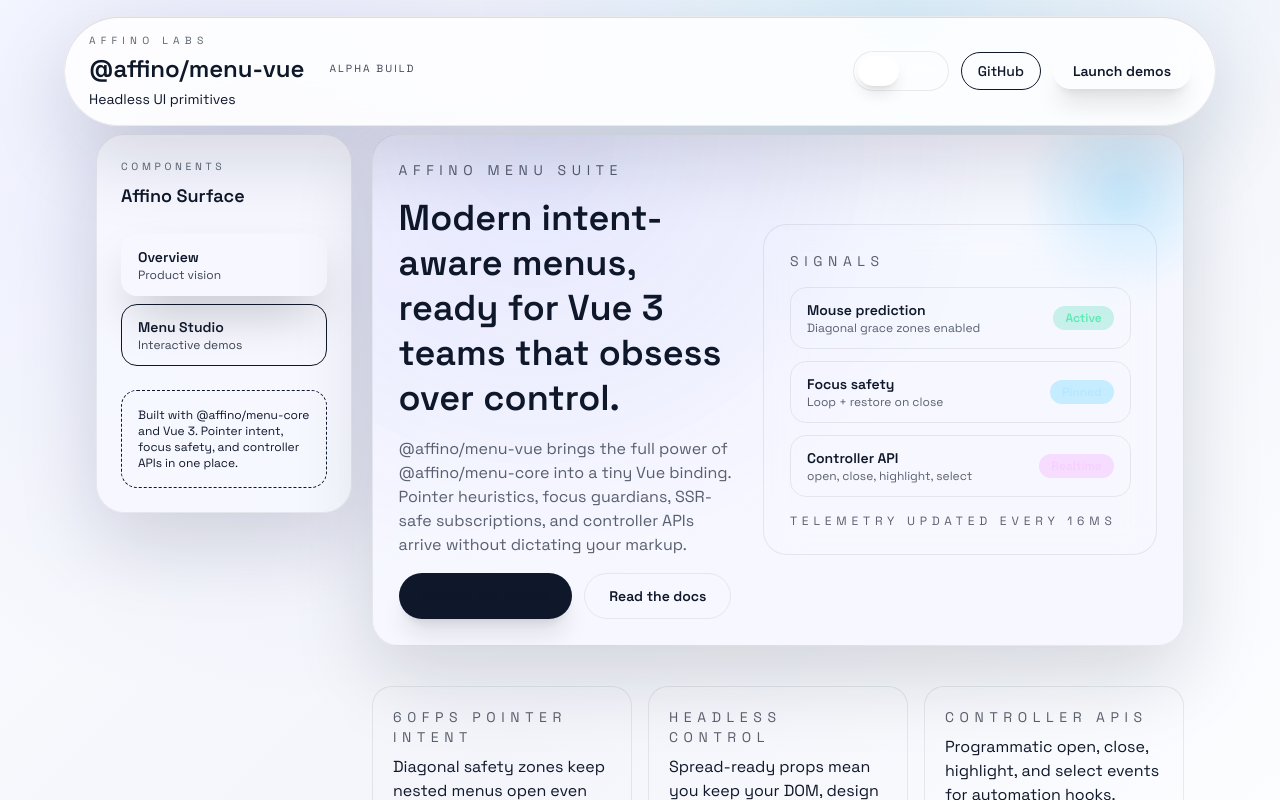
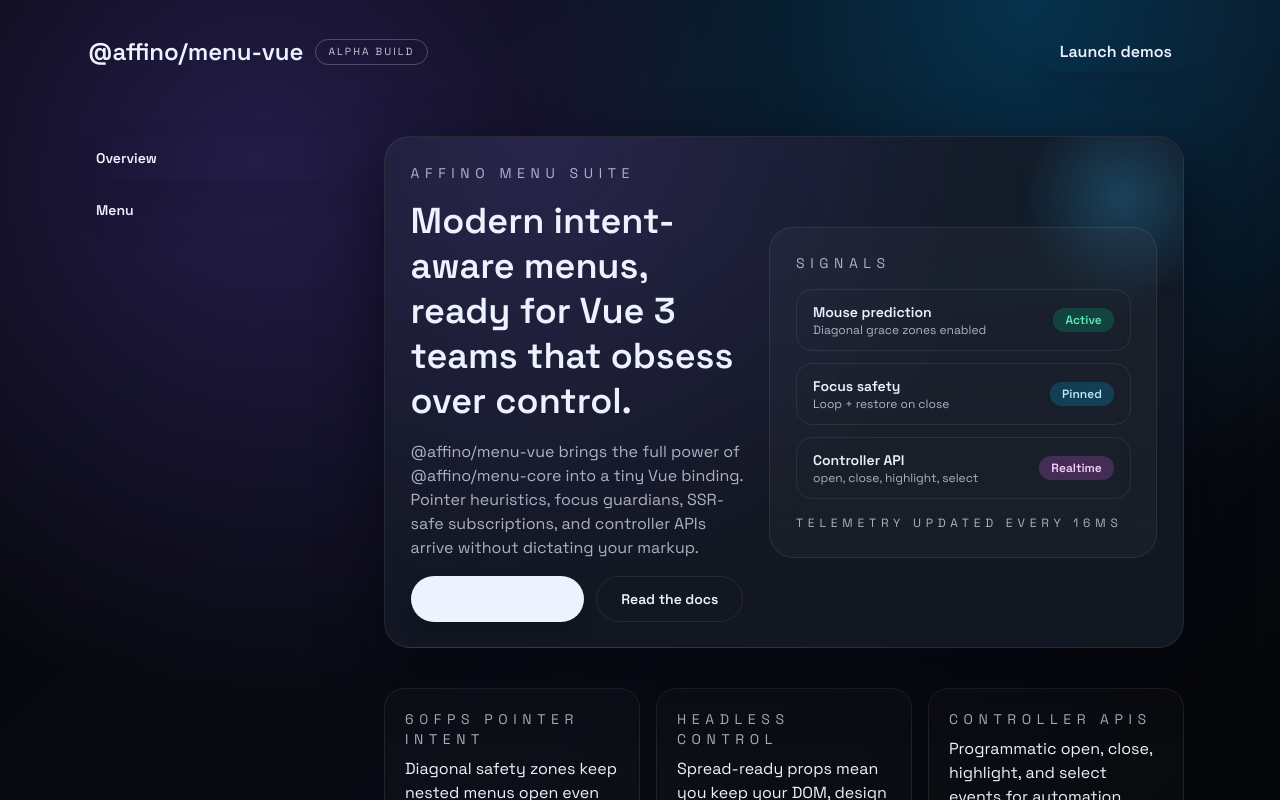
Before and after one commit to affinio/affinio, a Vue app in the folder demo-vue/: page / in a window 1280 px wide. Shown: the top 800 px of the page. Built offline with nearby package versions, Linux system fonts and the light colour scheme.

Commit message:
demo simplification

```diff
--- a/demo-vue/src/assets/main.css
+++ b/demo-vue/src/assets/main.css
@@ -82,13 +82,6 @@
 	color: inherit;
 }
 
-.glass-panel {
-	background: var(--surface);
-	border: 1px solid var(--glass-border);
-	border-radius: 999px;
-	box-shadow: inset 0 1px 0 var(--glass-highlight), var(--shadow-soft);
-	backdrop-filter: blur(24px);
-}
 
 .shell-surface {
 	background: var(--surface-alt);
--- /dev/null
+++ b/demo-vue/src/components/LeftAside.vue
@@ -0,0 +1,40 @@
+<template>
+  <aside class="w-full lg:w-64">
+    <div class="flex flex-col gap-6">
+      <nav class="flex flex-col gap-2">
+        <RouterLink
+          v-for="item in navigation"
+          :key="item.to"
+          :to="item.to"
+          class="py-3 transition"
+          :class="[
+            isActive(item.to)
+              ? 'border-transparent bg-linear-to-r from-(--accent)] to-(--accent-strong)] text-[#05060a] shadow-2xl'
+              : 'border-(--glass-border)] text-(--text-muted)] hover:border-(--glass-highlight)] hover:text-(--text-primary)]',
+          ]"
+        >
+          <p class="text-sm font-semibold">{{ item.label }}</p>
+        </RouterLink>
+      </nav>
+    </div>
+  </aside>
+</template>
+
+<script setup lang="ts">
+import { RouterLink } from 'vue-router'
+import { useRoute } from 'vue-router'
+
+const route = useRoute()
+
+const navigation = [
+  { label: 'Overview', to: '/' },
+  { label: 'Menu', to: '/menu/simple' },
+]
+
+const isActive = (path: string) => {
+  if (path === '/') {
+    return route.path === '/'
+  }
+  return route.path.startsWith('/menu')
+}
+</script>
--- a/demo-vue/src/layouts/AppFooter.vue
+++ b/demo-vue/src/layouts/AppFooter.vue
@@ -1,20 +1,9 @@
-<script setup lang="ts">
-
-</script>
+<script setup lang="ts"></script>
 
 <template>
-  <footer class="mt-12 px-4 lg:px-8">
-    <div
-      class="glass-panel mx-auto flex w-full max-w-6xl flex-col items-center gap-4 px-6 py-4 text-(--text-primary) sm:flex-row sm:justify-between"
-    >
-      <p class="text-sm text-(--text-muted)]">
-        © 2024 Affino Labs. Built with ❤️ using Vue.js and TypeScript.
-      </p>
-      <a
-        class="rounded-full border border-(--glass-border)] px-4 py-2 text-sm font-medium text-(--text-primary)] transition hover:border-(--glass-highlight)]"
-        ></a>
-        Visit our GitHub
-
-    </div>
+  <footer class="flex justify-center px-4 py-6 text-center lg:px-8 mx-auto">
+    <p class="text-sm text-(--text-muted)]">
+      © 2025 Affino. Built with ❤️ using Vue.js and TypeScript.
+    </p>
   </footer>
 </template>
--- a/demo-vue/src/layouts/AppHeader.vue
+++ b/demo-vue/src/layouts/AppHeader.vue
@@ -1,44 +1,28 @@
 <script setup lang="ts">
 import { RouterLink } from "vue-router"
-import ThemeToggle from "@/components/ThemeToggle.vue"
 
-const props = defineProps<{ tagline?: string }>()
 </script>
 
 <template>
-  <header class="sticky top-4 z-40 px-4 lg:px-8">
+  <header class="sticky top-4 z-40 px-4 lg:px-8 mb-10">
     <div
-      class="glass-panel mx-auto flex w-full max-w-6xl flex-col gap-4 px-6 py-4 text-(--text-primary) sm:flex-row sm:items-center sm:justify-between"
+      class="mx-auto flex w-full max-w-6xl flex-col gap-4 px-6 py-4 text-(--text-primary) sm:flex-row sm:items-center sm:justify-between"
     >
       <div class="space-y-1">
-        <p class="text-[0.65rem] uppercase tracking-[0.5em] text-(--text-muted)">Affino Labs</p>
+
         <div class="flex flex-wrap items-center gap-3">
           <h1 class="text-2xl font-semibold">@affino/menu-vue</h1>
           <span class="rounded-full border border-white/30 px-3 py-1 text-[0.65rem] uppercase tracking-[0.2em] opacity-80">
             Alpha build
           </span>
         </div>
-        <p class="text-sm text-(--text-muted)]">
-          {{ props.tagline || "Diagonal intent and focus-safe menu primitives, demoed live." }}
-        </p>
       </div>
-      <div class="flex flex-wrap items-center gap-3">
-        <ThemeToggle />
-        <a
-          class="rounded-full border border-(--glass-border)] px-4 py-2 text-sm font-medium text-(--text-primary)] transition hover:border-(--glass-highlight)]"
-          href="https://github.com/affino/menu"
-          target="_blank"
-          rel="noreferrer"
-        >
-          GitHub
-        </a>
-        <RouterLink
+      <RouterLink
           to="/menu/simple"
-          class="rounded-full bg-(--text-primary)] px-5 py-2 text-sm font-semibold text-[#05060a] shadow-xl transition hover:opacity-90"
+          class="rounded-full bg-(--text-primary)] px-5 py-2 font-semibold text-[#05060a] shadow-xl transition hover:opacity-90"
         >
           Launch demos
-        </RouterLink>
-      </div>
+      </RouterLink>
     </div>
   </header>
 </template>
--- a/demo-vue/src/layouts/AppLayout.vue
+++ b/demo-vue/src/layouts/AppLayout.vue
@@ -1,64 +1,23 @@
 <script setup lang="ts">
-import { RouterLink } from "vue-router"
-import { computed } from "vue"
-import { useRoute } from "vue-router"
-import AppHeader from "@/layouts/AppHeader.vue"
-
-const route = useRoute()
-
-const navigation = [
-    { label: "Overview", description: "Product vision", to: "/" },
-    { label: "Menu Studio", description: "Interactive demos", to: "/menu/simple" },
-]
-
-const isActive = (path: string) => {
-    if (path === "/") {
-        return route.path === "/"
-    }
-    return route.path.startsWith("/menu")
-}
-
-const marqueeCopy = computed(() =>
-    route.path.startsWith("/menu") ? "Intent aware menus" : "Headless UI primitives"
-)
+import AppHeader from '@/layouts/AppHeader.vue'
+import AppFooter from '@/layouts/AppFooter.vue'
+import AppAside from '@/components/LeftAside.vue'
 </script>
 
 <template>
-    <div class="app-shell min-h-screen pb-16">
-        <AppHeader :tagline="marqueeCopy" />
+  <div class="app-shell min-h-screen">
+    <AppHeader />
     <div
       class="mx-auto flex w-full max-w-6xl flex-col gap-5 px-4 pb-12 pt-6 lg:flex-row lg:items-start lg:px-8"
     >
-            <aside class="shell-surface w-full rounded-3xl lg:w-64">
-                <div class="flex flex-col gap-6 p-6">
-                    <div>
-                        <p class="text-[0.65rem] uppercase tracking-[0.35em] text-(--text-muted)">Components</p>
-                        <p class="mt-2 text-lg font-semibold text-(--text-primary)">Affino Surface</p>
-                    </div>
-                    <nav class="flex flex-col gap-2">
-                        <RouterLink
-                            v-for="item in navigation"
-                            :key="item.to"
-                            :to="item.to"
-                            class="group rounded-2xl border px-4 py-3 transition"
-                            :class="[
-                                isActive(item.to)
-                                    ? 'border-transparent bg-linear-to-r from-(--accent)] to-(--accent-strong)] text-[#05060a] shadow-2xl'
-                                    : 'border-(--glass-border)] text-(--text-muted)] hover:border-(--glass-highlight)] hover:text-(--text-primary)]',
-                            ]"
-                        >
-                            <p class="text-sm font-semibold">{{ item.label }}</p>
-                            <p v-if="item.description" class="text-xs opacity-80">{{ item.description }}</p>
-                        </RouterLink>
-                    </nav>
-                    <div class="rounded-2xl border border-dashed border-(--glass-border)] p-4 text-xs text-(--text-muted)]">
-                        Built with @affino/menu-core and Vue 3. Pointer intent, focus safety, and controller APIs in one place.
-                    </div>
-                </div>
-            </aside>
+      <div class="flex w-full gap-8 lg:flex-row">
+        <AppAside />
         <main class="w-full flex-1">
           <router-view />
         </main>
       </div>
     </div>
+
+    <AppFooter />
+  </div>
 </template>
--- a/demo-vue/src/pages/menu/MenuPage.vue
+++ b/demo-vue/src/pages/menu/MenuPage.vue
@@ -6,31 +6,26 @@
   {
     name: "menu.simple",
     label: "Simple actions",
-    summary: "Primary actions with shortcuts and sections.",
     to: "/menu/simple",
   },
   {
     name: "menu.nested",
     label: "Nested workflows",
-    summary: "Multi-level teams and automation paths.",
     to: "/menu/nested",
   },
   {
     name: "menu.context",
     label: "Context trigger",
-    summary: "Right-click canvas with smart selection.",
     to: "/menu/context",
   },
   {
     name: "menu.command",
     label: "Command center",
-    summary: "Toggleable signals and pinned segments.",
     to: "/menu/command",
   },
   {
     name: "menu.stress",
-    label: "Stress lab",
-    summary: "Scrollable parents, RTL, and 1K items.",
+    label: "Overload",
     to: "/menu/stress",
   },
 ]
@@ -41,14 +36,6 @@
 
 <template>
   <section class="space-y-6">
-    <header class="space-y-2">
-      <p class="text-sm uppercase tracking-[0.4em] text-(--text-muted)">Menu Studio</p>
-      <h2 class="text-3xl font-semibold">Intent aware menus, rendered five different ways.</h2>
-      <p class="text-base text-(--text-muted)">
-        Each demo is a standalone route powered by the same `@affino/menu-vue` primitives. Tabs keep the UX discoverable
-        while showcasing diagonal hover intent, context triggers, and subtree focus safety.
-      </p>
-    </header>
     <nav class="flex flex-wrap gap-3">
       <RouterLink
         v-for="tab in tabs"
@@ -58,9 +45,6 @@
         :class="{ 'is-active': activeName === tab.name }"
       >
         <div class="text-sm font-semibold">{{ tab.label }}</div>
-        <p class="text-xs" :class="activeName === tab.name ? 'text-[#05060a]/80' : 'text-(--text-muted)'">
-          {{ tab.summary }}
-        </p>
       </RouterLink>
     </nav>
     <div class="menu-stage">
--- a/demo-vue/src/pages/menu/SimpleMenu.vue
+++ b/demo-vue/src/pages/menu/SimpleMenu.vue
@@ -1,5 +1,5 @@
 <script setup lang="ts">
-import { ref } from "vue"
+import { ref } from 'vue'
 import {
   UiMenu,
   UiMenuTrigger,
@@ -7,20 +7,20 @@
   UiMenuItem,
   UiMenuLabel,
   UiMenuSeparator,
-} from "@affino/menu-vue"
+} from '@affino/menu-vue'
 
 const primaryActions = [
-  { label: "Edit headline", description: "Tweak copy and CTA pairs", shortcut: "E" },
-  { label: "Duplicate", description: "Clone layout and preserve bindings", shortcut: "D" },
-  { label: "Share preview", description: "Generate signed review links", shortcut: "S" },
+  { label: 'Edit headline', description: 'Tweak copy and CTA pairs', shortcut: 'E' },
+  { label: 'Duplicate', description: 'Clone layout and preserve bindings', shortcut: 'D' },
+  { label: 'Share preview', description: 'Generate signed review links', shortcut: 'S' },
 ]
 
 const secondaryActions = [
-  { label: "Archive", description: "Freeze analytics without deleting", shortcut: "A" },
-  { label: "Delete", description: "Remove project forever", shortcut: "Cmd+Del", danger: true },
+  { label: 'Archive', description: 'Freeze analytics without deleting', shortcut: 'A' },
+  { label: 'Delete', description: 'Remove project forever', shortcut: 'Cmd+Del', danger: true },
 ]
 
-const lastAction = ref<string>("None yet")
+const lastAction = ref<string>('None yet')
 
 function handleSelect(label: string) {
   lastAction.value = label
@@ -28,27 +28,6 @@
 </script>
 
 <template>
-  <div class="grid gap-8 lg:grid-cols-[1.1fr_0.9fr]">
-    <div class="space-y-4">
-      <p class="text-sm uppercase tracking-[0.4em] text-(--text-muted)">Starter pattern</p>
-      <h3 class="text-2xl font-semibold">
-        Classic trigger plus content stack. Perfect for ship-ready dropdowns without design lock-in.
-      </h3>
-      <p class="text-sm text-(--text-muted)">
-        Use `UiMenu`, `UiMenuTrigger`, and `UiMenuContent` to bind keyboard-safe actions to any element. Slots remain fully
-        under your control, and events bubble up through the controller.
-      </p>
-      <div class="grid grid-cols-2 gap-3 text-sm">
-        <div class="rounded-2xl border border-(--glass-border) px-4 py-3">
-          <p class="text-xs uppercase tracking-[0.3em] text-(--text-muted)">Open latency</p>
-          <p class="text-lg font-semibold">12 ms</p>
-        </div>
-        <div class="rounded-2xl border border-(--glass-border) px-4 py-3">
-          <p class="text-xs uppercase tracking-[0.3em] text-(--text-muted)">Pointer grace</p>
-          <p class="text-lg font-semibold">Enabled</p>
-        </div>
-      </div>
-    </div>
   <div class="rounded-3xl border border-(--glass-border) bg-black/20 p-6 backdrop-blur">
     <UiMenu>
       <UiMenuTrigger as-child>
@@ -87,10 +66,10 @@
         </UiMenuItem>
       </UiMenuContent>
     </UiMenu>
-      <p class="mt-6 text-sm text-white/70">
+
+    <p class="mt-16 text-sm text-white/70">
       Last action:
       <span class="font-semibold text-white">{{ lastAction }}</span>
     </p>
   </div>
-  </div>
 </template>
```
Lines whose indentation alone changed are shown as unchanged.
